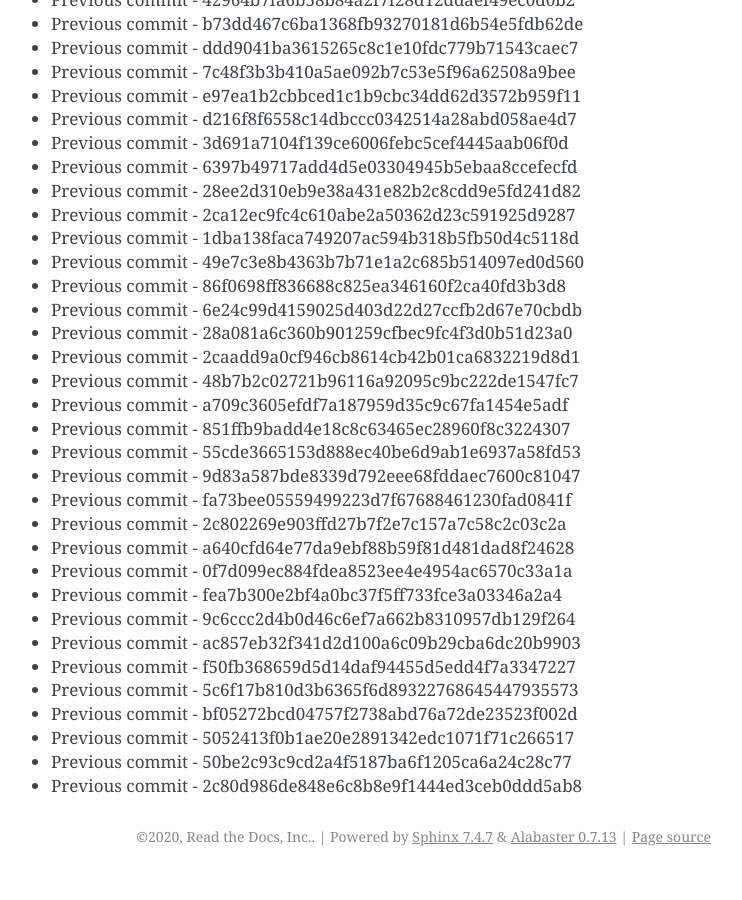
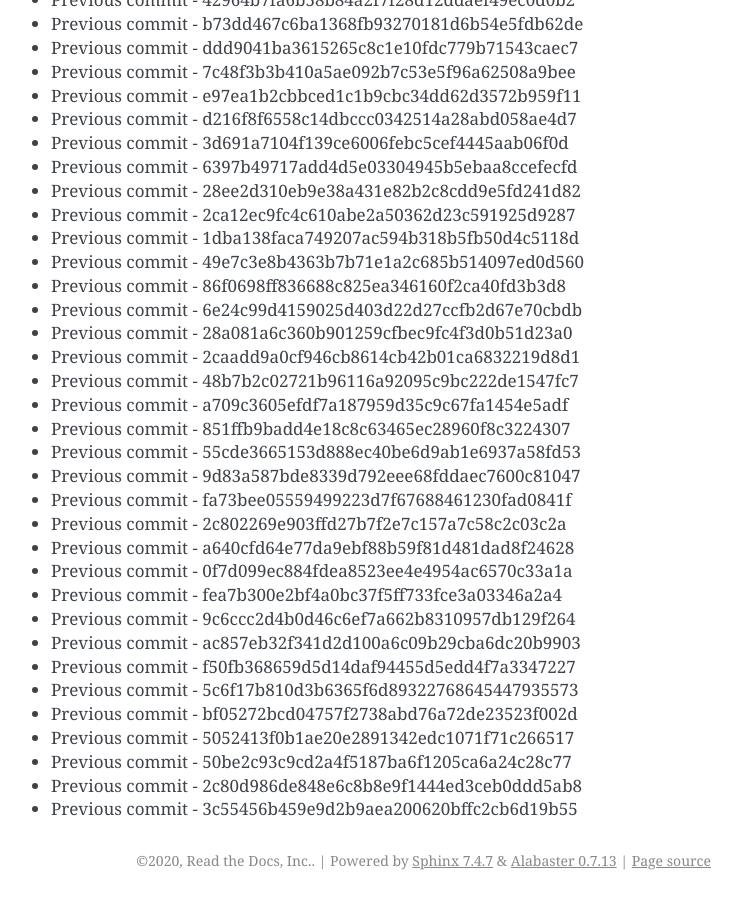
Before and after one commit to readthedocs/rtd-git-stresstest, a Sphinx documentation site: the page built from docs/updates.rst, in a window 1280 px wide and 900 px high, scrolled down 18955 px. Shown: the whole window, without its empty margins (399-1141 px from the left). Built offline with Sphinx 7.4.7, drawn with Linux system fonts in a browser that asks for light colours; before the commit the page ends 19831 px from its top, so only the background shows below that.

Commit message:
Generating commit from previous: 3c55456b459e9d2b9aea200620bffc2cb6d19b55

```diff
--- a/docs/updates.rst
+++ b/docs/updates.rst
@@ -828,3 +828,4 @@ It can be tested for any performance characteristics.
 * Previous commit - 5052413f0b1ae20e2891342edc1071f71c266517
 * Previous commit - 50be2c93c9cd2a4f5187ba6f1205ca6a24c28c77
 * Previous commit - 2c80d986de848e6c8b8e9f1444ed3ceb0ddd5ab8
+* Previous commit - 3c55456b459e9d2b9aea200620bffc2cb6d19b55
```
